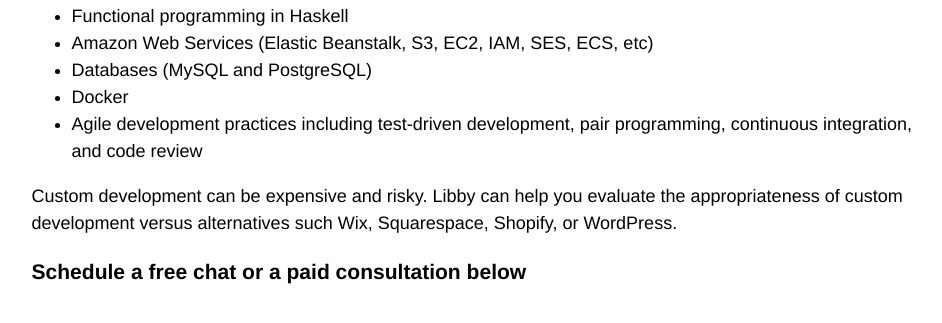
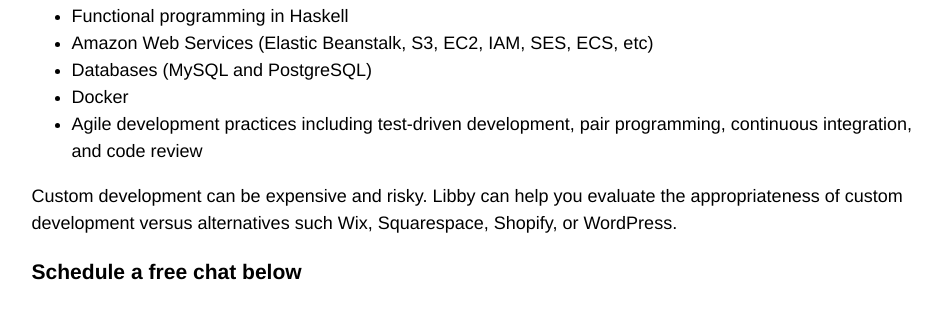
Before and after one commit to positiondev/positiondev.github.io, a Jekyll site: the page built from schedule.md, in a window 1280 px wide and 900 px high, scrolled down 593 px. Shown: the top 323 px of the window, without its empty margins (163-1105 px from the left). Built offline with Jekyll 4.4.1, drawn with Linux system fonts in a browser that asks for light colours.

Commit message:
Remove paid consultations from calendar

```diff
--- a/schedule.md
+++ b/schedule.md
@@ -18,7 +18,7 @@ layout: default
 
   <p>Custom development can be expensive and risky. Libby can help you evaluate the appropriateness of custom development versus alternatives such Wix, Squarespace, Shopify, or WordPress.</p>
 
-<h3>Schedule a free chat or a paid consultation below</h3>
+<h3>Schedule a free chat below</h3>
 
 <!-- Calendly inline widget begin -->
 <div class="calendly-inline-widget" data-url="https://calendly.com/positiondevlibby?hide_landing_page_details=1" style="min-width:320px;height:630px;"></div>
```
